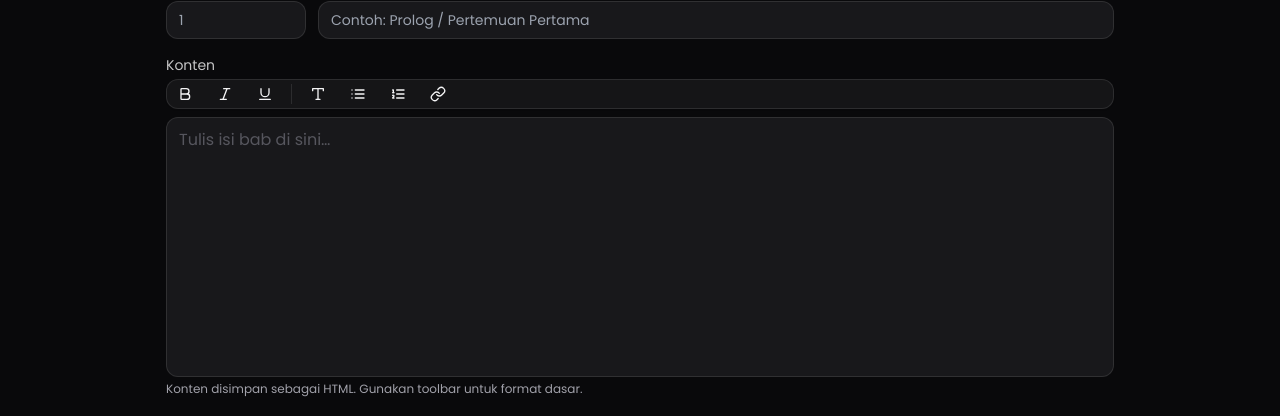
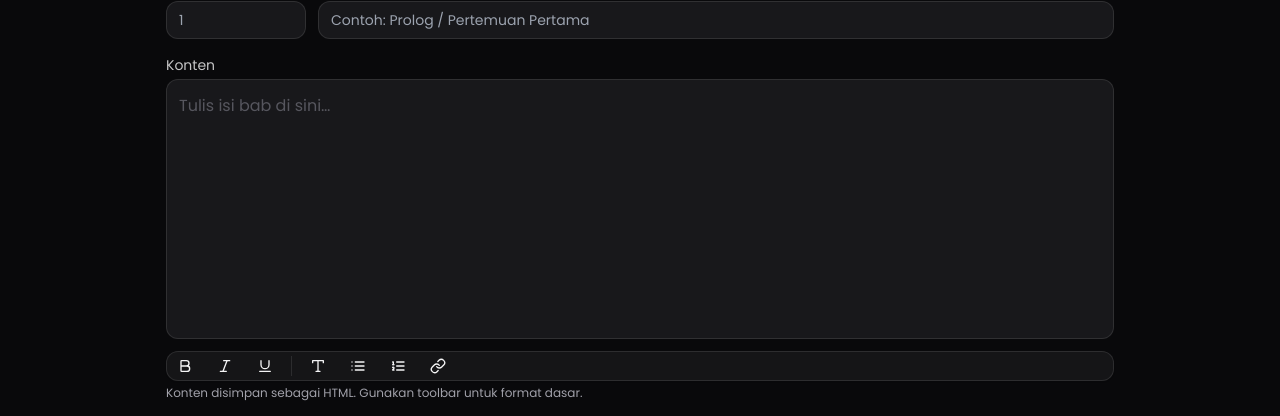
Before and after one commit to sigitars9-hue/novels-test, a Next.js app: page /write/new in a window 1280 px wide. Shown: the part 267-683 px from the top of the page. Built offline with nearby package versions, Linux system fonts and the light colour scheme; no server answers.

Commit message:
nganu lho

```diff
--- a/app/write/new/_client.tsx
+++ b/app/write/new/_client.tsx
@@ -54,13 +54,21 @@ function EditorToolbar({ exec, dense = false }: {
 }
 
 function RichEditor({
-  value, onChange, placeholder,
-}: { value: string; onChange: (html: string) => void; placeholder?: string }) {
+  value,
+  onChange,
+  placeholder,
+}: {
+  value: string;
+  onChange: (html: string) => void;
+  placeholder?: string;
+}) {
   const ref = useRef<HTMLDivElement>(null);
+
   const exec = (cmd: string, val?: string) => {
     document.execCommand(cmd, false, val);
     if (ref.current) onChange(ref.current.innerHTML);
   };
+
   useEffect(() => {
     if (ref.current && ref.current.innerHTML !== value) {
       ref.current.innerHTML = value || "";
@@ -69,20 +77,29 @@ function RichEditor({
 
   return (
     <div className="space-y-2">
-      <EditorToolbar exec={exec} />
+      {/* Kolom isi bab */}
       <div
         ref={ref}
         contentEditable
         onInput={() => ref.current && onChange(ref.current.innerHTML)}
         data-placeholder={placeholder || "Tulis di sini..."}
-        className="min-h-[260px] w-full rounded-xl border border-white/10 bg-zinc-900 px-3 py-2 outline-none ring-1 ring-transparent transition focus:ring-sky-500
-                   prose prose-invert max-w-none
-                   empty:before:text-zinc-500/70 empty:before:content-[attr(data-placeholder)]"
+        className="
+          min-h-[260px] w-full rounded-xl border border-white/10 bg-zinc-900
+          px-3 py-3 outline-none ring-1 ring-transparent transition focus:ring-sky-500
+          prose prose-invert max-w-none
+          empty:before:text-zinc-500/70 empty:before:content-[attr(data-placeholder)]
+        "
         style={{ wordBreak: "break-word" }}
       />
+
+      {/* Toolbar dipindah ke bawah kolom */}
+      <div className="pt-1">
+        <EditorToolbar exec={exec} />
+      </div>
     </div>
   );
 }
+
 /* ──────────────────────────────────────────────── */
 
 type Msg = { type: "success" | "error" | "info"; text: string };
```
